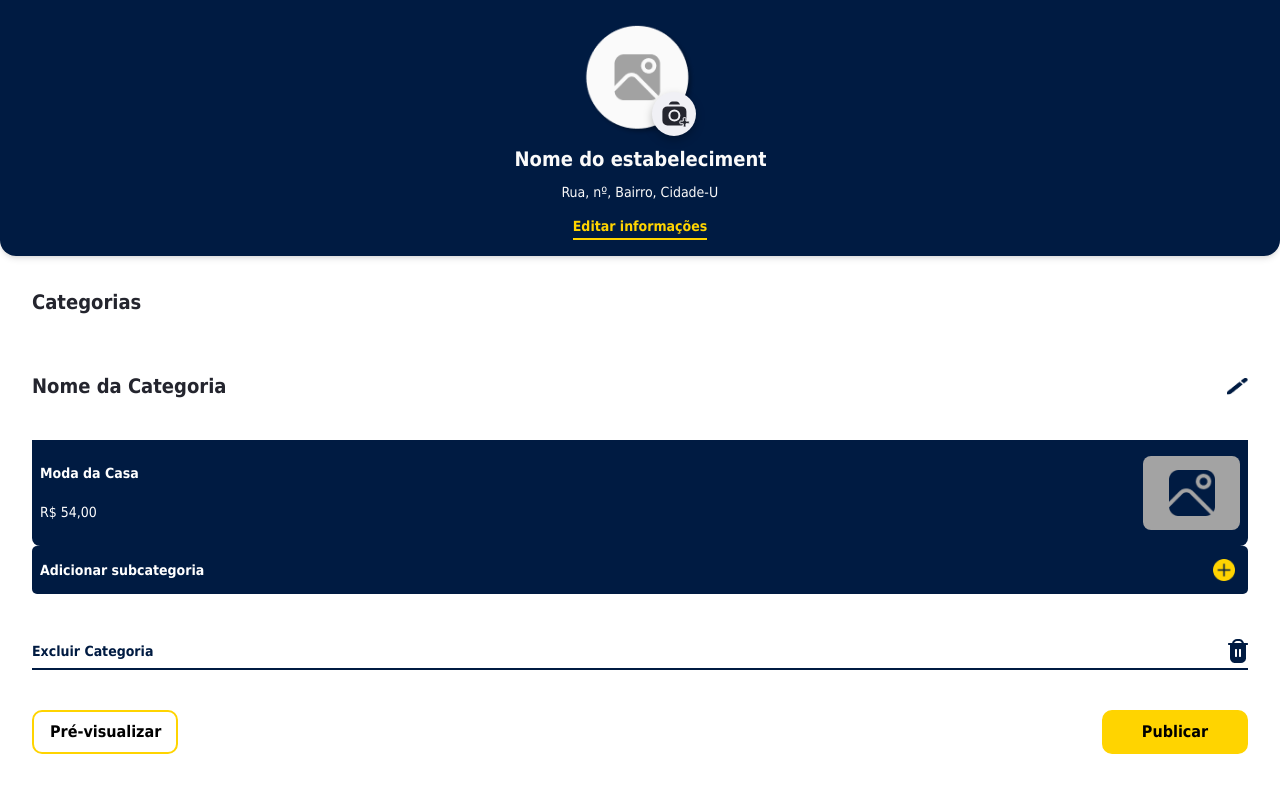
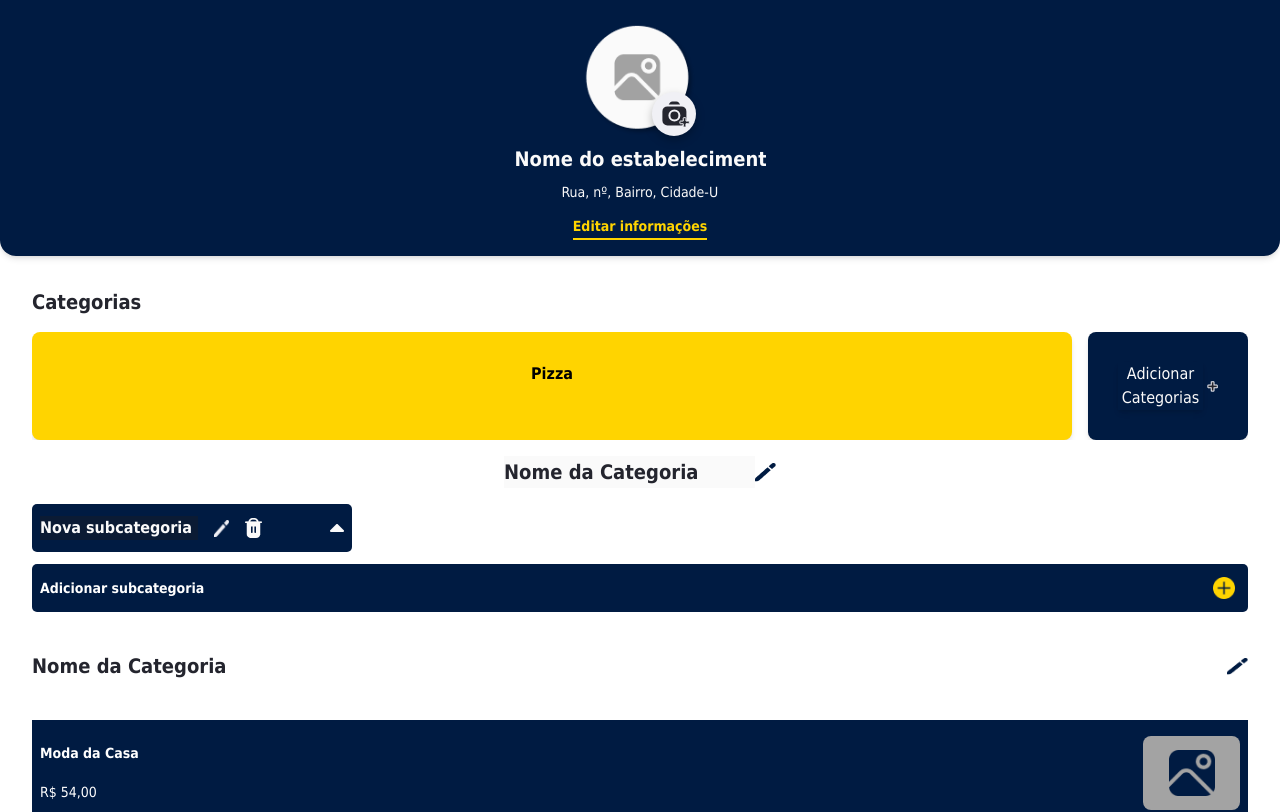
Before and after one commit to VINNE7/chefaofront, a React (Vite) app: page /menupage in a window 1280 px wide. Shown: the top 812 px of the page. Built offline with nearby package versions, Linux system fonts and the light colour scheme.

Commit message:
estilização de icones e botão dropdown

```diff
--- /dev/null
+++ b/src/components/Category/index.tsx
@@ -0,0 +1,115 @@
+import { useRef, useState } from "react";
+import Edit from "../../assets/icons/pen.png";
+import Editsub from "../../assets/icons/pen-white.png";
+import Drop from "../../assets/icons/drop.png";
+import Plus from "../../assets/icons/sum.png";
+import trash from "../../assets/icons/trash-white.png"
+import imgSum from "../../assets/icons/sum-yellowbig.png";
+import imgSumy from "../../assets/icons/sum-yellow.png"
+
+
+export default function Category() {
+  const [cards, setCards] = useState(["Pizza"]);
+  const [subcards, setSubcards] = useState([""]);
+  const [isEditable, setIsEditable] = useState(false);
+  const [establishmentName, setEstablishmentName] =
+    useState("Nome da Categoria");
+  const [establishmentSubcategory, setestablishmentSubcategory] = useState(
+    "Nova subcategoria"
+  );
+
+  const [isActive, setIsActive] = useState(false);
+  const onClik = () => setIsActive(!isActive);
+
+  console.log(isActive);
+
+  return (
+    <>
+      <div className="text-raisinblack text-xl font-bold my-4 ">
+        <h3>Categorias</h3>
+      </div>
+      <div className="flex gap-4 overflow-x-auto scroll-smooth ">
+        {cards.map((card) => (
+          <button className="font-bold text-base leading-6 bg-cyberyellow p-[30px]  rounded-lg shadow-md w-full flex justify-center">
+            {card}
+          </button>
+        ))}
+        <button
+          onClick={() => setCards((state) => [...state, "Nova categoria"])}
+          className="bg-[#001B42] shadow-md flex w-full max-w-[160px] rounded-lg p-[30px] gap-1 items-center object-cover "
+        >
+          <span className="bg-[#001B42] shadow-md text-[#FAFAFA]">
+            Adicionar Categorias{" "}
+          </span>
+          <img className="" src={Plus} alt="" />
+        </button>
+      </div>
+      <div className="flex justify-center ">
+        <input
+          className="text-raisinblack text-xl font-bold leading-8 my-4"
+          type="text"
+          value={establishmentName}
+          onChange={(e: any) => setEstablishmentName(e.target.value)}
+          disabled={isEditable === false}
+        />
+        <button onClick={() => setIsEditable(!isEditable)}>
+          <img src={Edit} alt="" />
+        </button>
+      </div>
+      <div className="">
+        {subcards.map((subcard) => (
+          <div className="w-[320px] h-[48px] bg-royaldark flex-row flex justify-between items-center rounded-[5px] hover:cursor-pointer mb-3 ">
+            <div className="ml-2 flex items-center gap-4">
+              <input
+                className="bg-oxfordblue font-bold text-base w-[158px] text-semiwhite "
+                type="text"
+                disabled={isEditable === false}
+                value={establishmentSubcategory}
+                onChange={(e: any) =>
+                  setestablishmentSubcategory(e.target.value)
+                }
+              />
+              <button  onClick={() => setIsEditable(!isEditable)} >
+                <img className="w-[15px] h-[17px]" src={Editsub} alt="Botão editar" />
+              </button>
+              <button>
+              <img className="w-[17px] h-[20px] " src={trash} alt="Botão excluir" />
+              </button>
+            </div>
+            <div className="flex">
+              <button onClick={onClik}>
+                <img className="mr-2"src={Drop} alt="" />
+              </button>
+            </div>
+          </div>
+        ))}
+        {isActive && (
+          <div className="drop">
+      <button className="w-full h-[82px] bg-royaldark flex-row rounded-b-lg flex justify-between items-center hover:cursor-pointer mb-4">
+        <div className="flex flex-col items-start gap-4">
+          <h1 className="text-white text-sm font-bold leading-[22px] ml-[8px]">
+            Adicionar item
+          </h1>
+        </div>
+        <img className="w-[40px] h-[40px] mr-4" src={imgSum}alt="" />
+      </button>
+          </div>
+        )}
+
+        <button
+          onClick={() =>
+            setSubcards((state) => [...state, "Nova Subcategoria"])
+          }
+          className="w-full h-[48px] bg-royaldark flex-row flex justify-between items-center rounded-[5px] hover:cursor-pointer  "
+        >
+          <span className="text-white text-sm font-bold leading-[22px] ml-[8px]">
+            Adicionar subcategoria{" "}
+          </span>
+          <div className="text-right ">
+          <img className ="w-[22px] h-[22px] mr-[13px] " src={imgSumy} alt="" />
+          </div>
+        </button>
+      </div>
+    </>
+  );
+}
--- a/src/pages/MenuPage/index.tsx
+++ b/src/pages/MenuPage/index.tsx
@@ -4,7 +4,7 @@ import { SubCategory } from "../../components/Subcategory";
 import { ButtonDelete } from "../../components/Delete";
 import { Item } from "../../components/Item";
 import { ButtonPublish } from "../../components/button/buttonPublish";
-
+import Category from "../../components/Category";
 
 export default function MenuPage() {
   return (
@@ -12,12 +12,15 @@ export default function MenuPage() {
       <MenuHeader />
 
       <div className="mx-8 ">
-        <h2 className="text-raisinblack text-xl font-bold my-4 ">Categorias</h2>
+        <div>
+          <Category />
+        </div>
 
         <div className="flex justify-between items-center">
           <h2 className="text-raisinblack text-xl font-bold my-10">
             Nome da Categoria
           </h2>
+
           <button>
             <img
               className="w-[21px] h-[18px]"
@@ -34,13 +37,13 @@ export default function MenuPage() {
         <div className="flex justify-center itemx-center ">
           <SubCategory />
         </div>
-
+        <div></div>
         <div className="my-10">
           <ButtonDelete />
         </div>
 
         <div>
-        <ButtonPublish />
+          <ButtonPublish />
         </div>
       </div>
     </div>
```
Also changed, not shown: src/assets/icons/trash-white.png (added).
